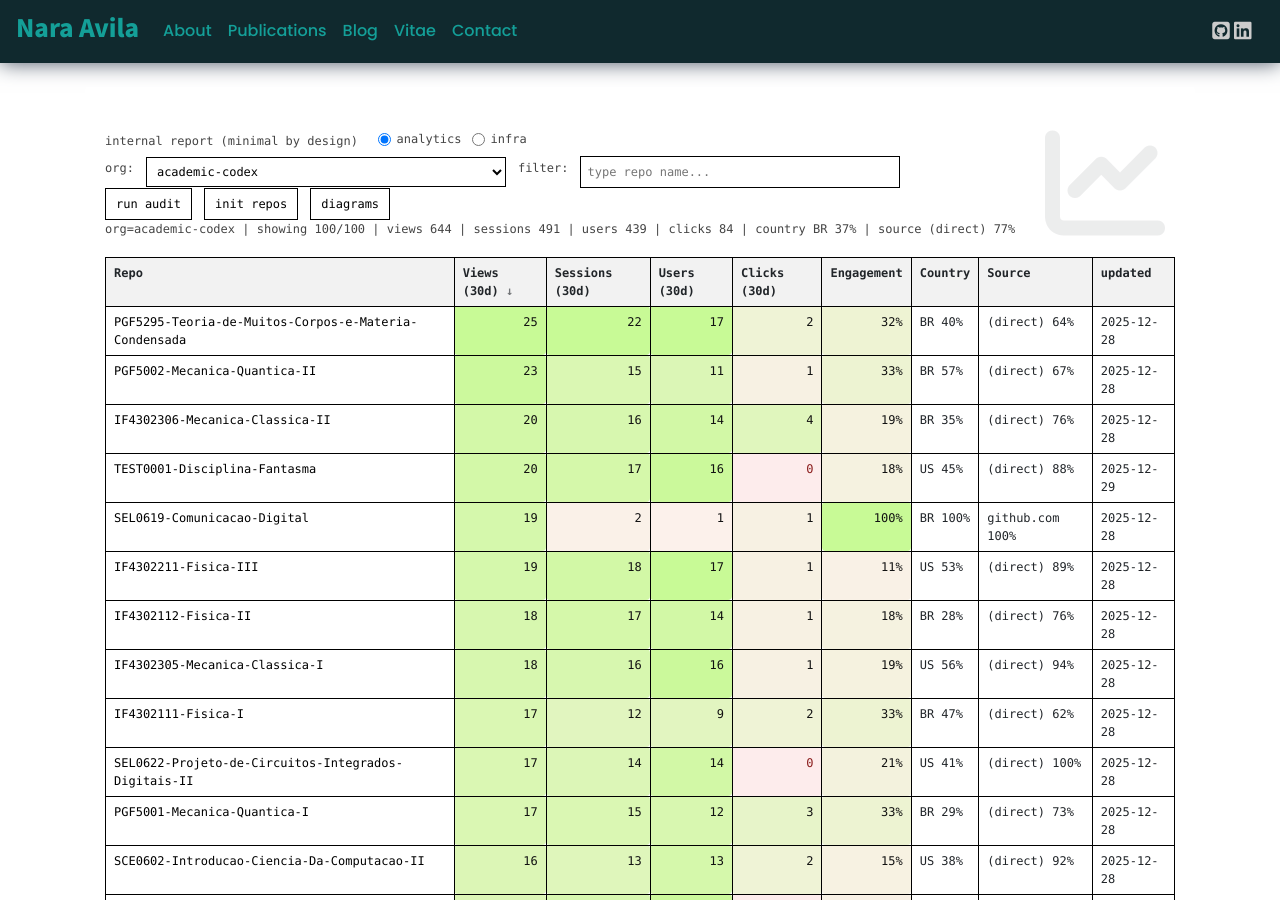
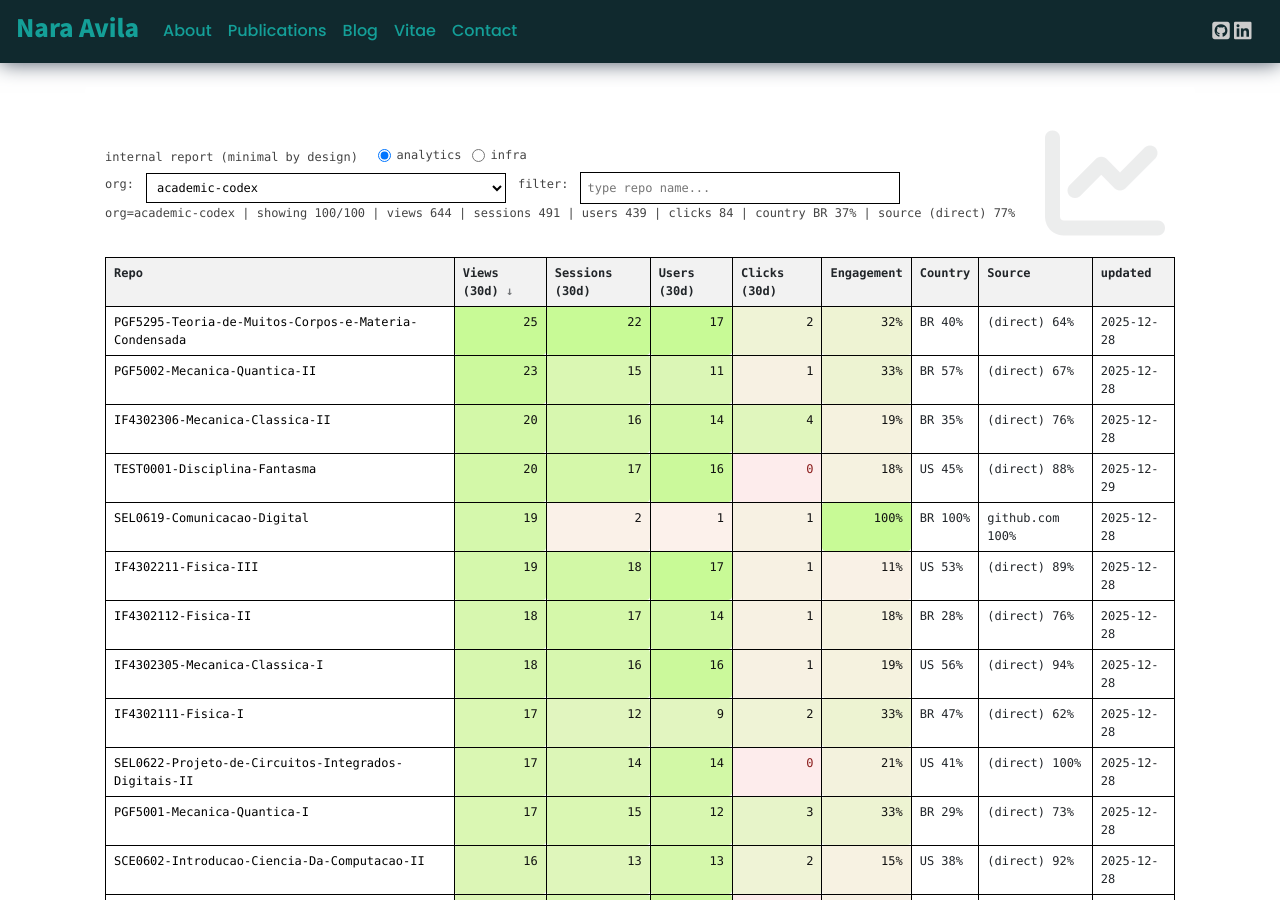
Before and after one commit to naavilam/naavilam.github.io, a Jekyll site: the page built from pages/audit.html, in a window 1280 px wide and 900 px high. Built offline with Jekyll 4.4.1, drawn with Linux system fonts in a browser that asks for light colours; nearby versions of some CDN libraries; comment, search, counter and statistics services are not loaded.

Commit message:
Update files

```diff
--- a/pages/audit.html
+++ b/pages/audit.html
@@ -219,11 +219,12 @@ description: Internal repository report
                 <label class="audit-muted">filter:</label>
                 <input id="q" placeholder="type repo name..." />
             </div>
-            <div class="audit-row audit-actions">
-                <button id="btnRunAudit" type="button">run audit</button>
-                <button id="btnInitRepos" type="button">init repos</button>
-                <button id="btnLoadDiagrams" type="button">diagrams</button>
-
+            <div class="audit-row">
+                <span id="infraActions">
+                    <button id="btnRunAudit" type="button">run audit</button>
+                    <button id="btnInitRepos" type="button">init repos</button>
+                    <button id="btnLoadDiagrams" type="button">diagrams</button>
+                </span>
                 <div id="pin-wrap" class="pin-wrap" tabindex="0" title="operator pin">
                     <div class="pin-dots">
                         <span class="dot"></span><span class="dot"></span><span class="dot"></span><span
```
